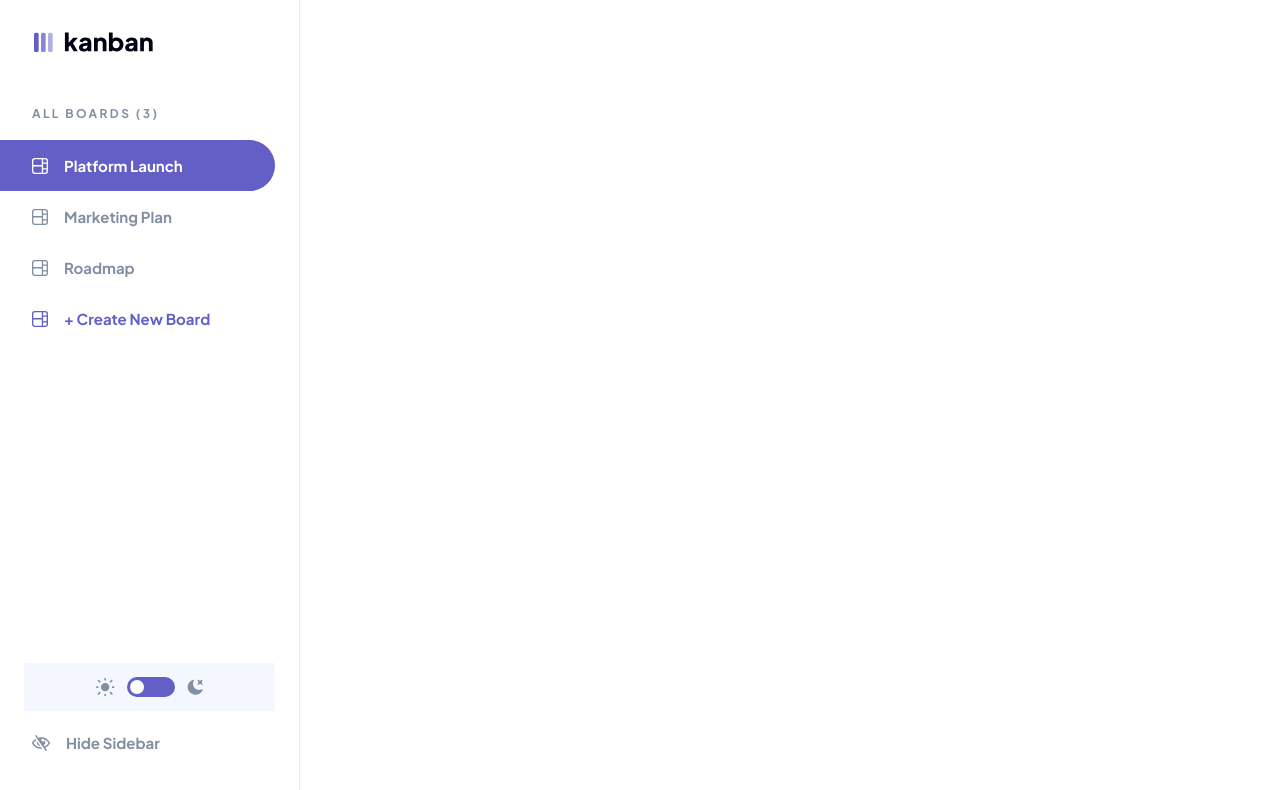
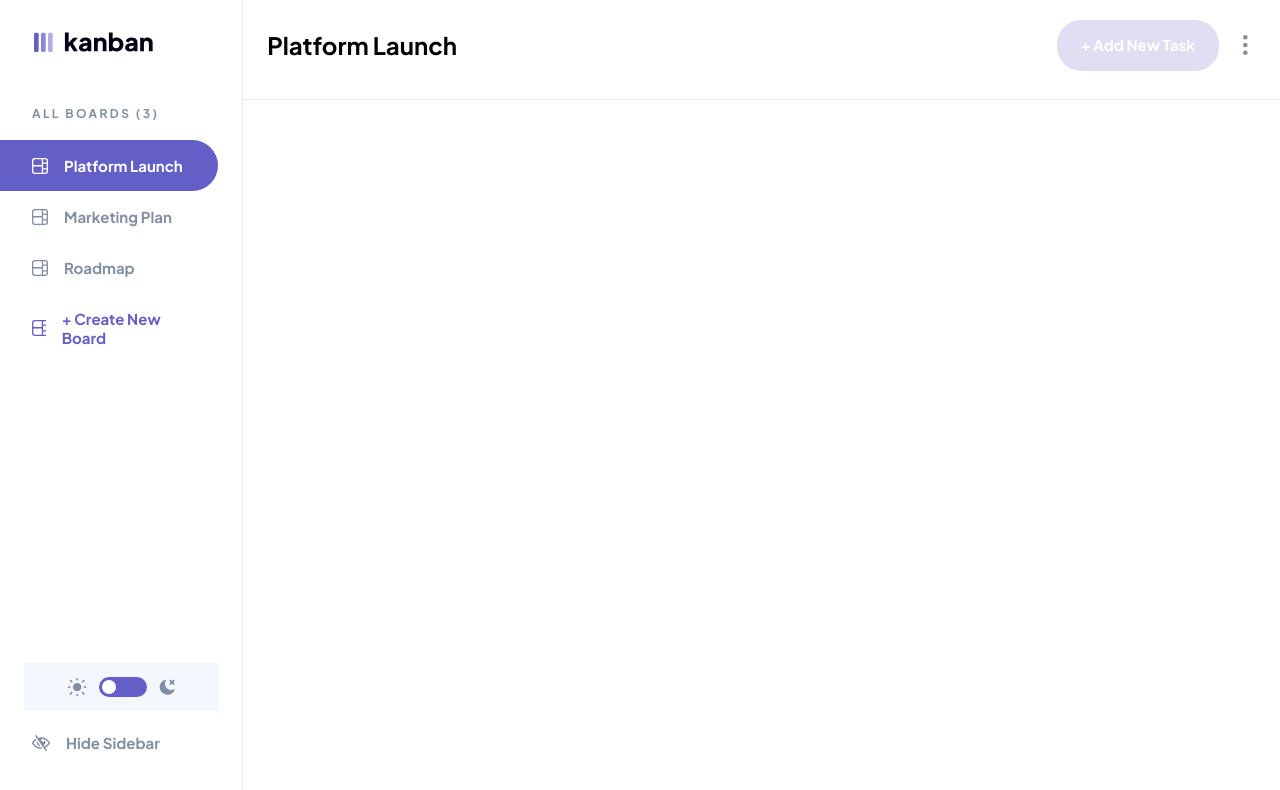
Before and after one commit to BBualdo/kanban-task-manager, a Next.js app: page / in a window 1280 px wide. Shown: the top 790 px of the page. Built offline with nearby package versions, Linux system fonts and the light colour scheme.

Commit message:
Header Styled

```diff
--- /dev/null
+++ b/app/components/Header.tsx
@@ -0,0 +1,25 @@
+import Image from "next/image";
+
+import dotsIcon from "../../public/assets/icon-vertical-ellipsis.svg";
+
+const Header = () => {
+  return (
+    <header className="border-b-[1px] border-lines_light flex items-center justify-between pt-5 pb-7 pl-6 pr-8">
+      <div>
+        <h1>Platform Launch</h1>
+      </div>
+      <div className="flex items-center gap-6">
+        <button disabled className="btn btn-primary-lg px-6">
+          + Add New Task
+        </button>
+        <Image
+          src={dotsIcon}
+          alt="Three Vertical Dots"
+          className="cursor-pointer"
+        />
+      </div>
+    </header>
+  );
+};
+
+export default Header;
--- a/app/components/Sidebar.tsx
+++ b/app/components/Sidebar.tsx
@@ -7,7 +7,7 @@ import Boards from "./Boards";
 
 const Sidebar = () => {
   return (
-    <div className="w-[300px] border-r-[1px] border-lines_light min-h-full pt-8 pb-12 flex flex-col">
+    <section className="w-[300px] border-r-[1px] border-lines_light min-h-full pt-8 pb-12 flex flex-col">
       <Image src={darkLogo} alt="Kanban Logo" className="pl-[34px]" />
       <div className="flex flex-col justify-between flex-1">
         <div className=" mt-[54px]">
@@ -44,7 +44,7 @@ const Sidebar = () => {
           </div>
         </div>
       </div>
-    </div>
+    </section>
   );
 };
 
--- a/app/globals.css
+++ b/app/globals.css
@@ -33,11 +33,15 @@
     @apply font-bold transition-all duration-200 cursor-pointer;
   }
 
-  .btn-primary-lg {
-    @apply text-[15px] text-white bg-purple px-[61.5px] py-[14px] rounded-3xl;
+  .btn:disabled {
+    @apply opacity-20 cursor-default;
   }
 
-  .btn-primary-lg:hover {
+  .btn-primary-lg {
+    @apply text-[15px] text-white bg-purple py-[14px] rounded-3xl;
+  }
+
+  .btn-primary-lg:enabled:hover {
     @apply bg-purple_hover;
   }
 
--- a/app/page.tsx
+++ b/app/page.tsx
@@ -1,9 +1,13 @@
+import Header from "./components/Header";
 import Sidebar from "./components/Sidebar";
 
 export default function Home() {
   return (
-    <div className="h-[100vh]">
+    <div className="h-[100vh] flex">
       <Sidebar />
+      <div className="w-full">
+        <Header />
+      </div>
     </div>
   );
 }
```
Also changed, not shown: 1 other file (tests, documents, lock files or other folders).
